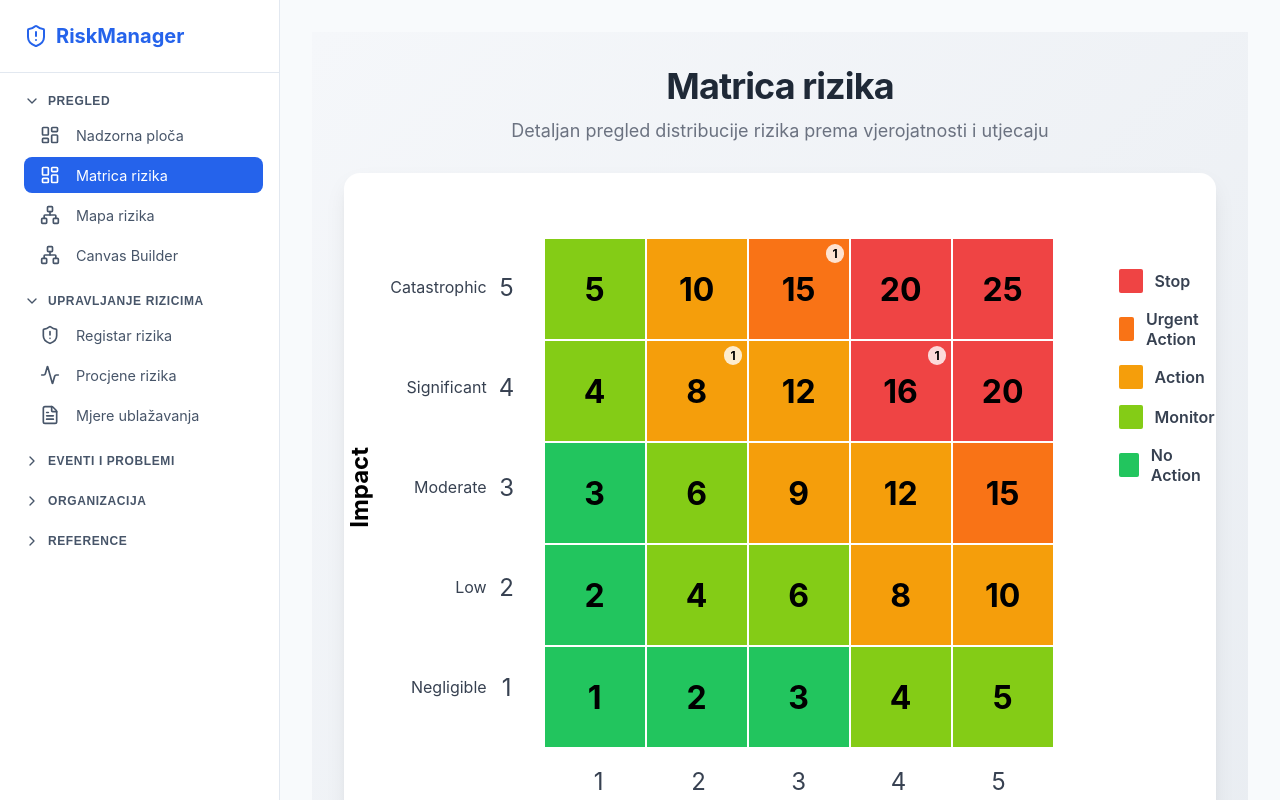
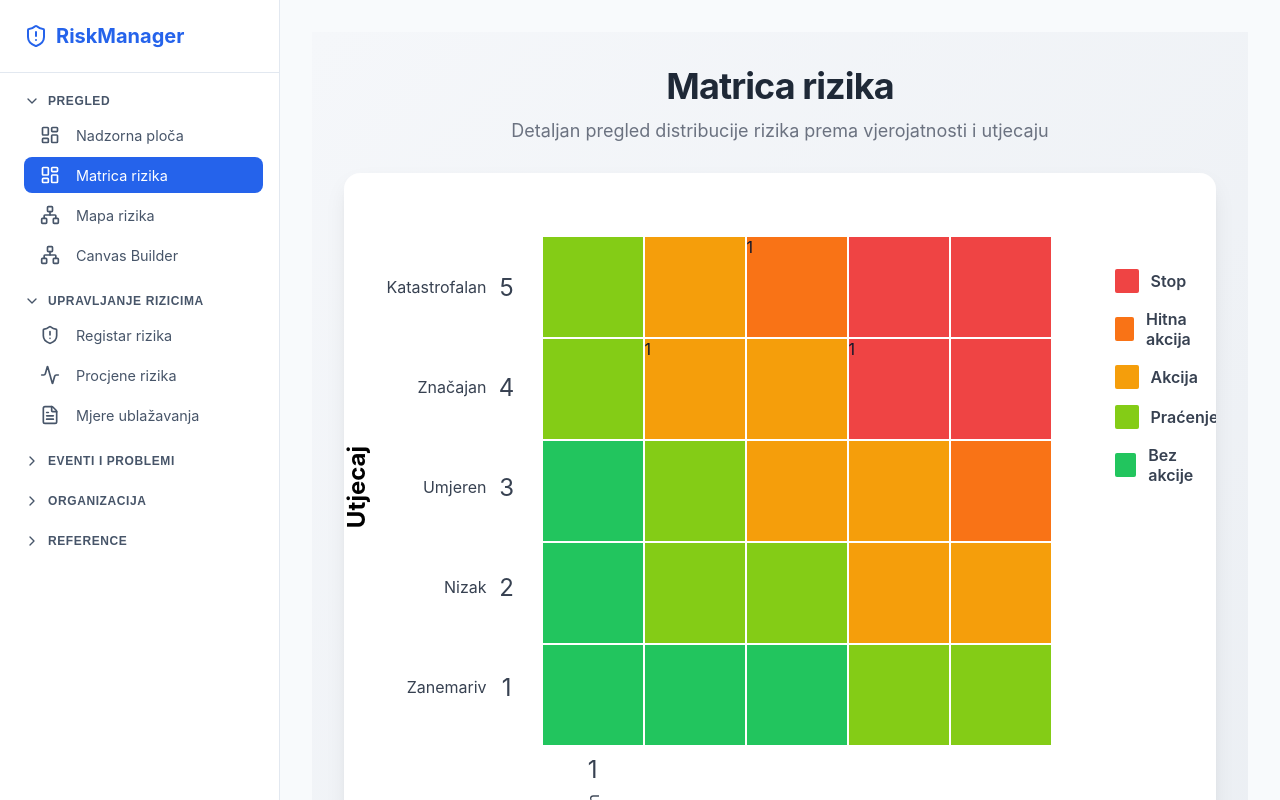
Before and after one commit to infodomAdmn/riskmanagment, a React (Vite) app: page /matrix in a window 1280 px wide. Built offline with nearby package versions, Linux system fonts and the light colour scheme.

Commit message:
feat: implement risk heatmap component with dynamic styling, axis labels, and legend

```diff
--- a/src/components/RiskHeatmap.module.css
+++ b/src/components/RiskHeatmap.module.css
@@ -83,57 +83,6 @@
     grid-template-columns: repeat(5, 100px);
     grid-template-rows: repeat(5, 100px);
     gap: 2px;
-    /* White border */
-    background-color: white;
-    border: 2px solid white;
-}
-
-/* Cell */
-.cell {
-    display: flex;
-    align-items: center;
-    justify-content: center;
-    position: relative;
-    cursor: pointer;
-    transition: transform 0.1s ease;
-}
-
-.cell:hover {
-    transform: scale(1.05);
-    z-index: 10;
-    box-shadow: 0 4px 6px rgba(0, 0, 0, 0.1);
-}
-
-.score {
-    font-size: 2rem;
-    font-weight: 700;
-    color: #000;
-}
-
-.countBadge {
-    position: absolute;
-    top: 5px;
-    right: 5px;
-    background-color: rgba(255, 255, 255, 0.8);
-    color: #000;
-    font-size: 0.75rem;
-    font-weight: 700;
-    padding: 2px 6px;
-    border-radius: 10px;
-}
-
-/* X-axis Container */
-.xAxisContainer {
-    display: flex;
-    flex-direction: column;
-    align-items: center;
-    margin-top: 0.5rem;
-}
-
-.xAxisLabels {
-    display: flex;
-    width: 500px;
-    /* Match grid width */
 }
 
 .xAxisLabelItem {
--- a/src/components/RiskHeatmap.tsx
+++ b/src/components/RiskHeatmap.tsx
@@ -31,19 +31,19 @@ export const RiskHeatmap: React.FC<RiskHeatmapProps> = ({ data, fullScreen = fal
     };
 
     const impactLabels = [
-        { value: 5, label: 'Catastrophic' },
-        { value: 4, label: 'Significant' },
-        { value: 3, label: 'Moderate' },
-        { value: 2, label: 'Low' },
-        { value: 1, label: 'Negligible' },
+        { value: 5, label: 'Katastrofalan' },
+        { value: 4, label: 'Značajan' },
+        { value: 3, label: 'Umjeren' },
+        { value: 2, label: 'Nizak' },
+        { value: 1, label: 'Zanemariv' },
     ];
 
     const probabilityLabels = [
-        { value: 1, label: 'Improbable' },
-        { value: 2, label: 'Remote' },
-        { value: 3, label: 'Occasional' },
-        { value: 4, label: 'Probable' },
-        { value: 5, label: 'Frequent' },
+        { value: 1, label: 'Nevjerojatan' },
+        { value: 2, label: 'Malo vjerojatan' },
+        { value: 3, label: 'Povremen' },
+        { value: 4, label: 'Vjerojatan' },
+        { value: 5, label: 'Čest' },
     ];
 
     // Generate grid cells (5x5)
@@ -55,7 +55,6 @@ export const RiskHeatmap: React.FC<RiskHeatmapProps> = ({ data, fullScreen = fal
                 const cellData = getCellData(prob, impact);
                 const count = cellData?.count || 0;
                 const color = getCellColor(prob, impact);
-                const score = prob * impact;
 
                 grid.push(
                     <div
@@ -63,8 +62,7 @@ export const RiskHeatmap: React.FC<RiskHeatmapProps> = ({ data, fullScreen = fal
                         className={styles.cell}
                         style={{ backgroundColor: color }}
                     >
-                        <span className={styles.score}>{score}</span>
-                        {count > 0 && <span className={styles.countBadge}>{count}</span>}
+                        {count > 0 && <span className={styles.riskCount}>{count}</span>}
                         {count > 0 && (
                             <div className={styles.tooltip}>
                                 Vjerojatnost: {prob}<br />
@@ -84,7 +82,7 @@ export const RiskHeatmap: React.FC<RiskHeatmapProps> = ({ data, fullScreen = fal
             <div className={styles.mainLayout}>
                 {/* Y-axis Labels */}
                 <div className={styles.yAxisContainer}>
-                    <div className={styles.yAxisTitle}>Impact</div>
+                    <div className={styles.yAxisTitle}>Utjecaj</div>
                     <div className={styles.yAxisLabels}>
                         {impactLabels.map(l => (
                             <div key={l.value} className={styles.axisLabelItem}>
@@ -111,7 +109,7 @@ export const RiskHeatmap: React.FC<RiskHeatmapProps> = ({ data, fullScreen = fal
                                 </div>
                             ))}
                         </div>
-                        <div className={styles.xAxisTitle}>Likelihood</div>
+                        <div className={styles.xAxisTitle}>Vjerojatnost</div>
                     </div>
                 </div>
             </div>
@@ -125,19 +123,19 @@ export const RiskHeatmap: React.FC<RiskHeatmapProps> = ({ data, fullScreen = fal
                     </div>
                     <div className={styles.legendItem}>
                         <div className={styles.legendColor} style={{ backgroundColor: '#f97316' }}></div>
-                        <span>Urgent Action</span>
+                        <span>Hitna akcija</span>
                     </div>
                     <div className={styles.legendItem}>
                         <div className={styles.legendColor} style={{ backgroundColor: '#f59e0b' }}></div>
-                        <span>Action</span>
+                        <span>Akcija</span>
                     </div>
                     <div className={styles.legendItem}>
                         <div className={styles.legendColor} style={{ backgroundColor: '#84cc16' }}></div>
-                        <span>Monitor</span>
+                        <span>Praćenje</span>
                     </div>
                     <div className={styles.legendItem}>
                         <div className={styles.legendColor} style={{ backgroundColor: '#22c55e' }}></div>
-                        <span>No Action</span>
+                        <span>Bez akcije</span>
                     </div>
                 </div>
             </div>
```
